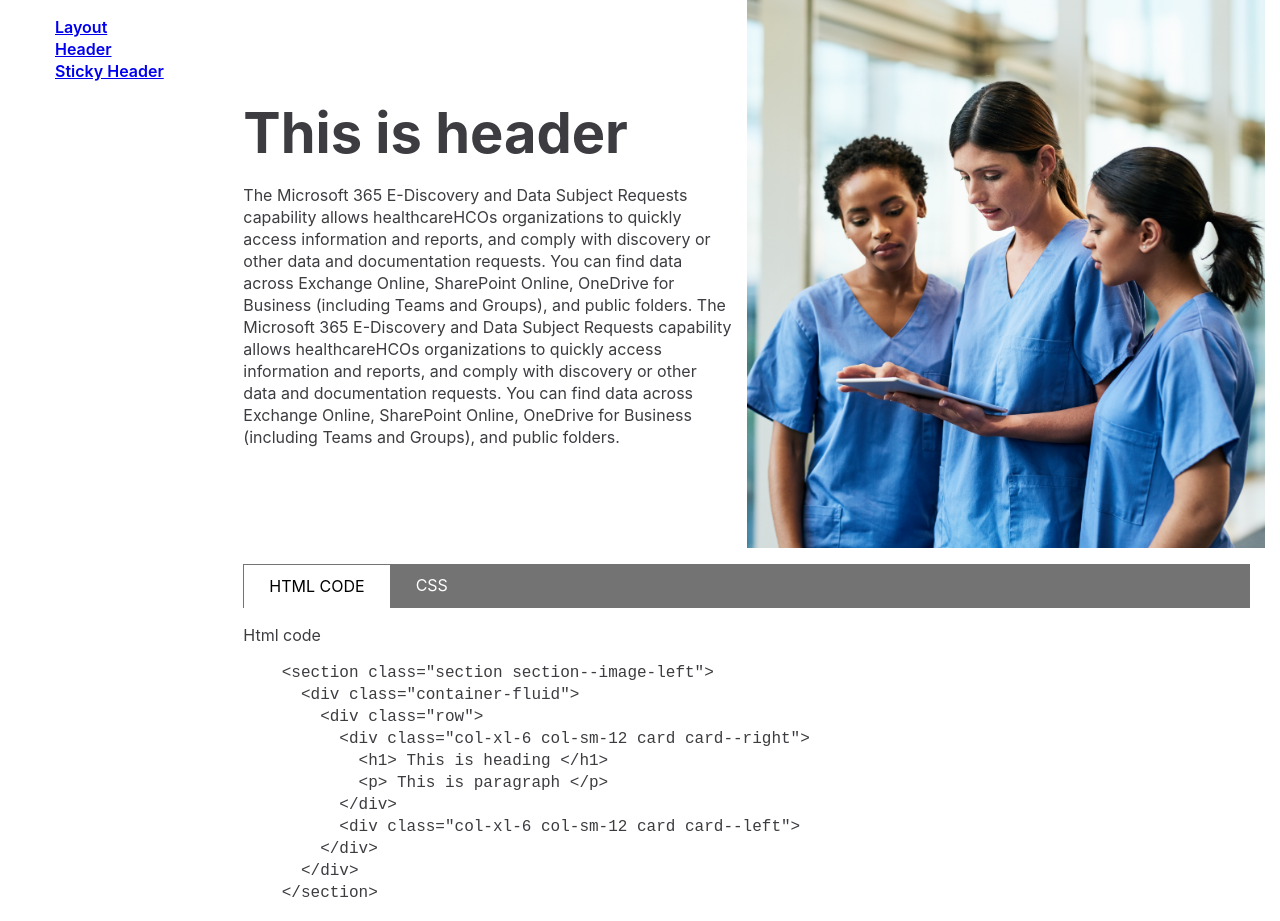
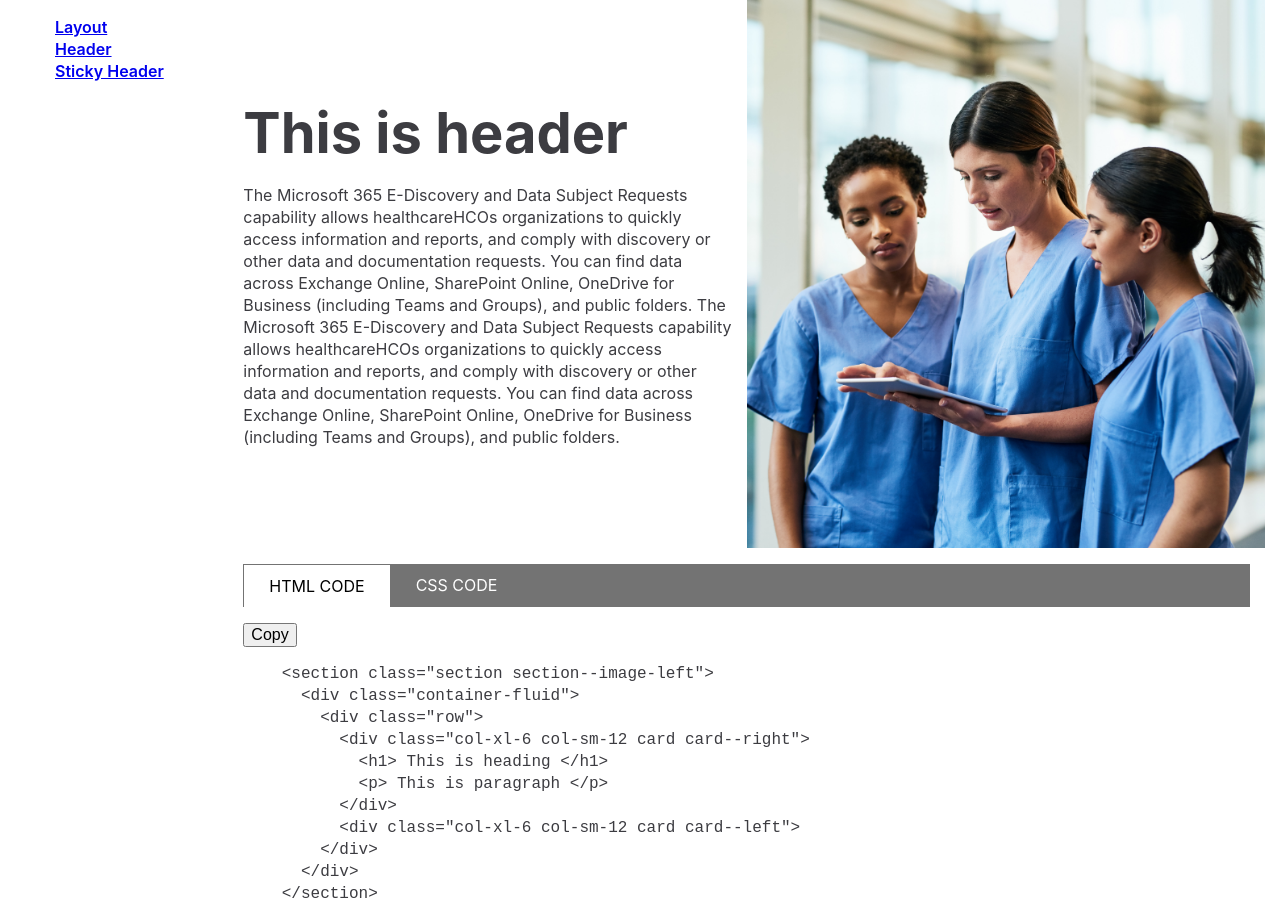
Before and after one commit to sadhna23/vue_boilerplate_atomic_design, a Vue app: page /layout/html in a window 1280 px wide. Built offline with nearby package versions, Linux system fonts and the light colour scheme; a web font is replaced by a local one.

Commit message:
Implemented copy to clipboard

```diff
--- a/src/components/molecules/CSSCode.vue
+++ b/src/components/molecules/CSSCode.vue
@@ -1,7 +1,7 @@
 <template>
   <div>
-    css code
-    <pre>
+    <button @click="copyClipboard()">Copy</button>
+    <pre id="css_code">
     .section {
       &--image-right {
         max-height: 100%;
@@ -37,6 +37,29 @@
 <script>
 // @ is an alias to /src
 export default {
-  components: {}
+  components: {},
+  methods: {
+    copyClipboard() {
+      var elm = document.getElementById("css_code");
+      var range;
+      // for Internet Explorer
+
+      if (document.body.createTextRange) {
+        range = document.body.createTextRange();
+        range.moveToElementText(elm);
+        range.select();
+        document.execCommand("Copy");
+      } else if (window.getSelection) {
+        // other browsers
+
+        var selection = window.getSelection();
+        range = document.createRange();
+        range.selectNodeContents(elm);
+        selection.removeAllRanges();
+        selection.addRange(range);
+        document.execCommand("Copy");
+      }
+    }
+  }
 };
 </script>
--- a/src/components/molecules/HTMLCode.vue
+++ b/src/components/molecules/HTMLCode.vue
@@ -1,6 +1,8 @@
 <template>
-  <div> <span>Html code</span>
-  <pre>
+  <div>
+    <button @click="copyClipboard()">Copy</button>
+
+    <pre id="copy">
     &lt;section class="section section--image-left"&gt;
       &lt;div class="container-fluid"&gt;
         &lt;div class="row"&gt;
@@ -13,12 +15,35 @@
       &lt;/div&gt;
     &lt;/section&gt;
 </pre>
-</div>
+  </div>
 </template>
 
 <script>
 // @ is an alias to /src
 export default {
-  components: {}
+  components: {},
+  methods: {
+    copyClipboard() {
+      var elm = document.getElementById("copy");
+      var range;
+      // for Internet Explorer
+
+      if (document.body.createTextRange) {
+        range = document.body.createTextRange();
+        range.moveToElementText(elm);
+        range.select();
+        document.execCommand("Copy");
+      } else if (window.getSelection) {
+        // other browsers
+
+        var selection = window.getSelection();
+        range = document.createRange();
+        range.selectNodeContents(elm);
+        selection.removeAllRanges();
+        selection.addRange(range);
+        document.execCommand("Copy");
+      }
+    }
+  }
 };
 </script>
--- a/src/components/molecules/childRouting.vue
+++ b/src/components/molecules/childRouting.vue
@@ -3,10 +3,7 @@
     <ul class="child-routes">
       <router-link active-class="active" tag="li" :to="{name:`${data.compName}.Html`}">HTML CODE</router-link>
 
-      <router-link active-class="active" tag="li" :to="{name:`${data.compName}.Css`}">
-        CSS
-        <CODE></CODE>
-      </router-link>
+      <router-link active-class="active" tag="li" :to="{name:`${data.compName}.Css`}">CSS CODE</router-link>
 
       <router-link v-if="data.isJsAvailable" active-class="active" tag="li" to="/javascript">View JS</router-link>
     </ul>
@@ -32,25 +29,30 @@ export default {
   mounted() {}
 };
 </script>
+
 <style lang="scss">
 @import "@/styles/main.scss";
+
 .child-routes {
   @include flexbox;
   @include justify-content(flex-start);
   background-color: $bg--grey;
   font-family: $segoe--bold;
   padding: 0;
+
   li {
     padding: 10px 25px;
     text-decoration: none;
     color: $text--white;
     cursor: pointer;
+
     &:hover {
       background-color: $bg--black;
       color: $text--white !important;
     }
   }
 }
+
 .active {
   background-color: $bg--white;
   color: $text--black !important;
```
